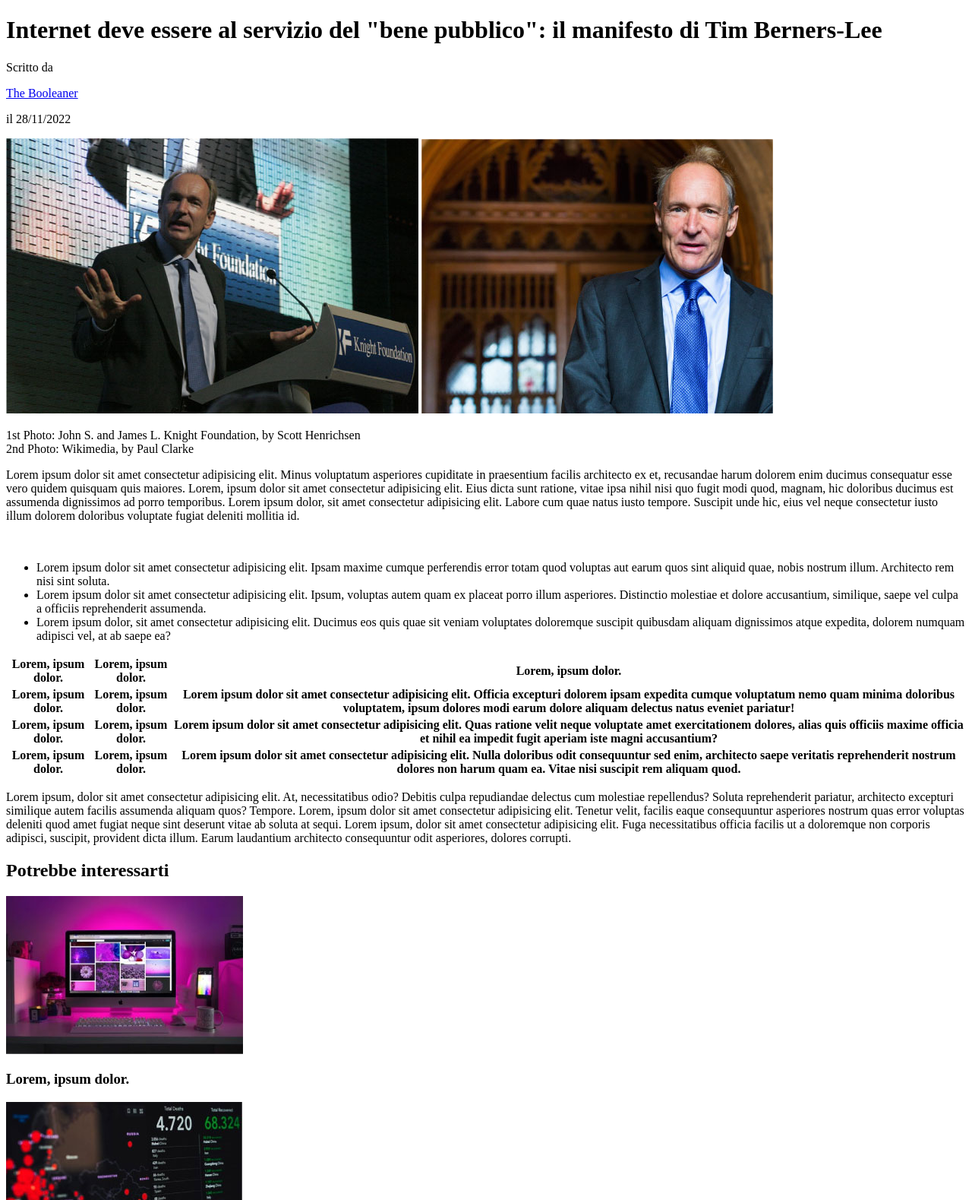
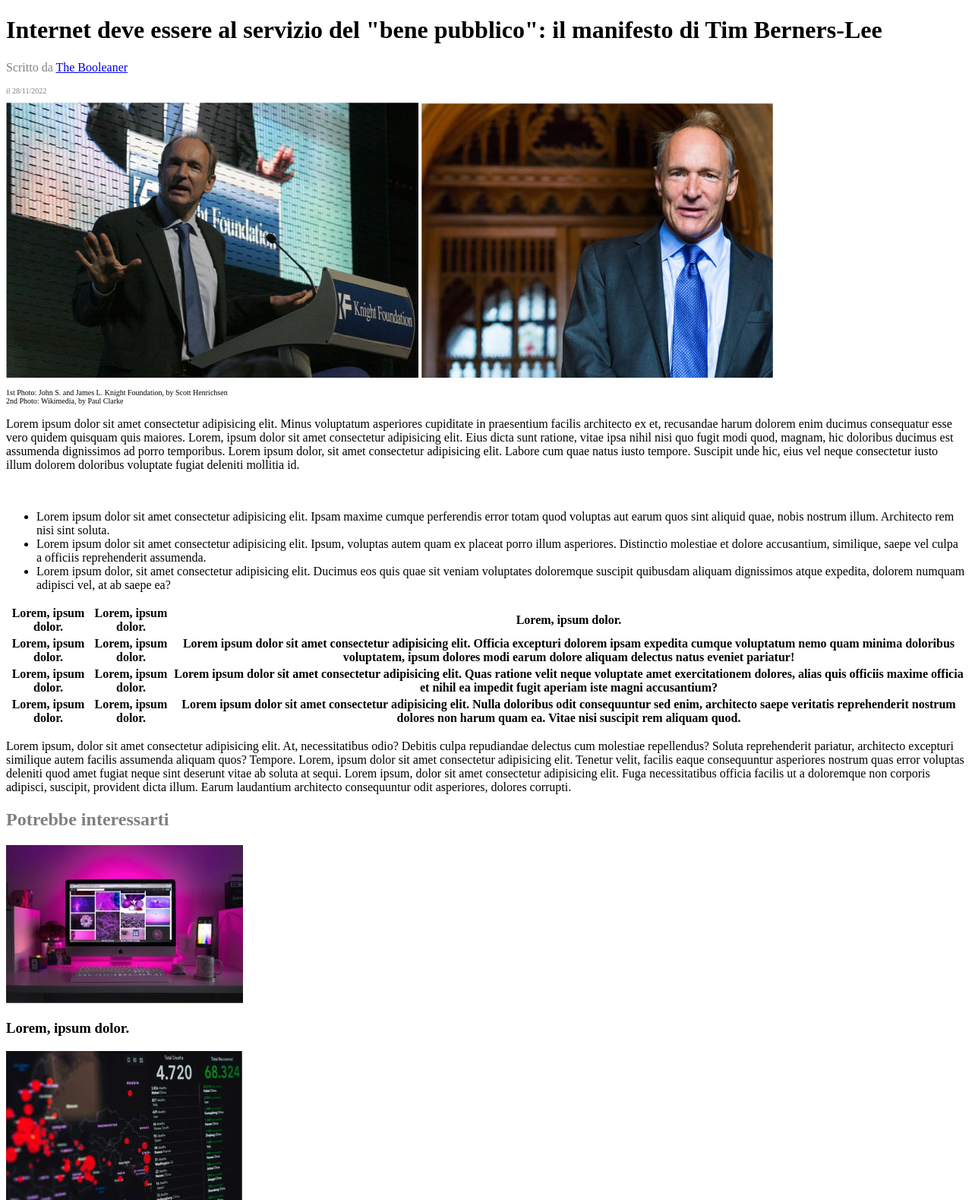
Before and after one commit to Rocca-Francesco/html-css-booleaner, a plain HTML site: page index.html in a window 1280 px wide. Shown: the top 1579 px of the page at 76% size. Drawn offline with Linux system fonts and the light colour scheme.

Commit message:
inizio a sistemare con css

```diff
--- a/css/style.css
+++ b/css/style.css
@@ -3,6 +3,10 @@ header {
     background-color: red;
 }
 
-#logo {
+.grey {
+    color: grey;
+}
 
+.mini {
+    font-size: 10px;
 }
--- a/index.html
+++ b/index.html
@@ -20,15 +20,15 @@
 
     <!--parte principale della pagina -->
     <h1>Internet deve essere al servizio del "bene pubblico": il manifesto di Tim Berners-Lee</h1>
-    <p id="subtitle">Scritto da</p>
-    <a href="#">The Booleaner</a>
-    <p id="data">il 28/11/2022</p>
+    <p class="grey">Scritto da <a href="#">The Booleaner</a></p>
+
+    <p class="grey mini">il 28/11/2022</p>
 
     <!-- Immagini di Tim -->
     <picture>
         <img src="./img/tim-1.jpg" alt="Tim 1">
         <img src="./img/tim-2.jpg" alt="Tim 2">
-        <p>
+        <p class="mini">
             1st Photo: John S. and James L. Knight Foundation, by Scott Henrichsen <br>
             2nd Photo: Wikimedia, by Paul Clarke
         </p>
@@ -75,7 +75,7 @@
 
     <!-- fundo pagina con immagini -->
     <div>
-        <h2 id="fondo-pagina">Potrebbe interessarti</h2>
+        <h2 class="grey">Potrebbe interessarti</h2>
         <img src="./img/monitor.jpg" alt="monitor">
         <h3>Lorem, ipsum dolor.</h3>
         <img src="./img/graph.jpg" alt="grafico">
```
